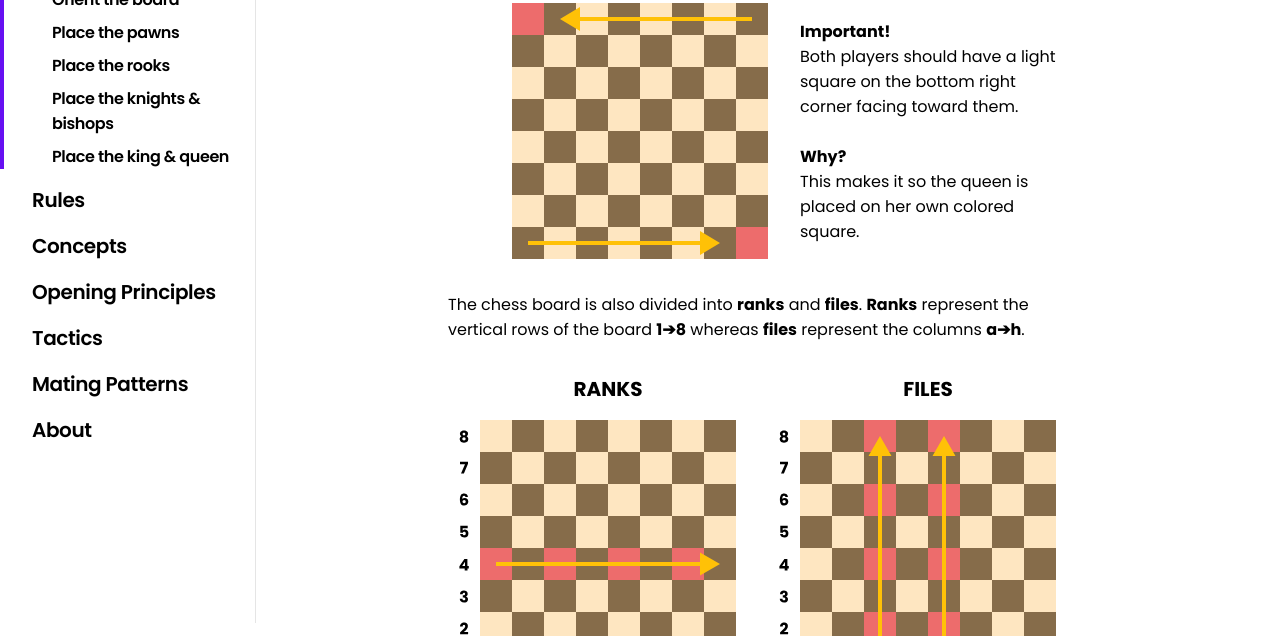
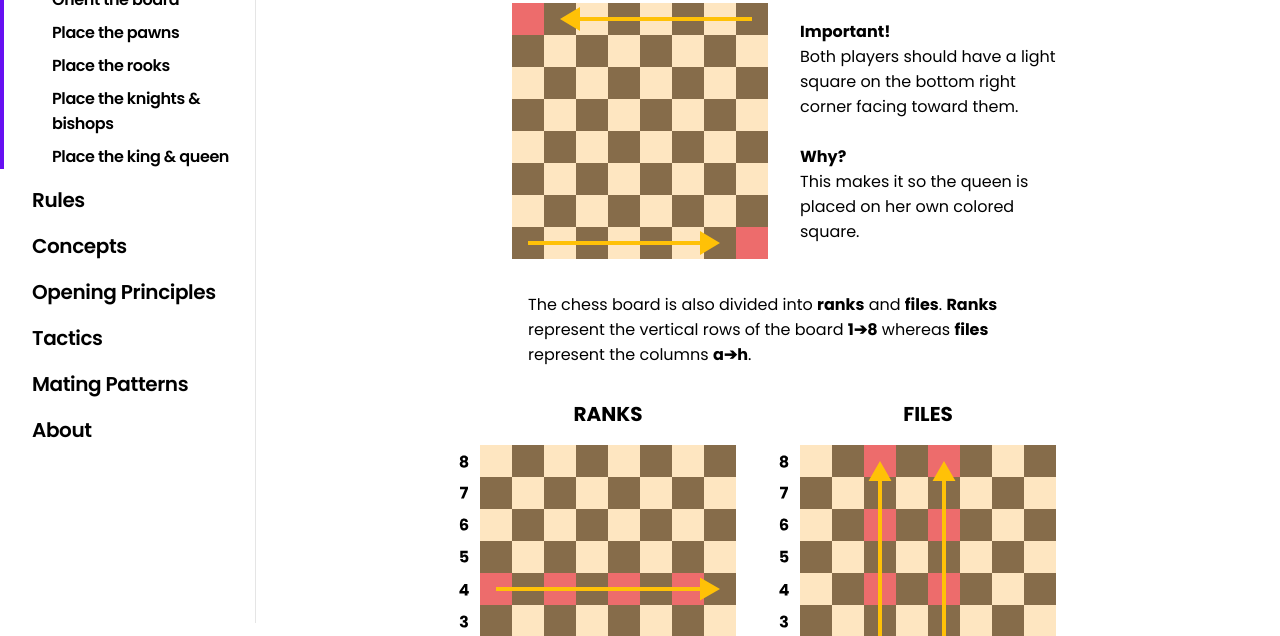
Before and after one commit to arlandfran/the-beginners-gambit, a plain HTML site: page setup.html in a window 1280 px wide. Shown: the part 177-813 px from the top of the page. Drawn offline with Linux system fonts and the light colour scheme.

Commit message:
add justify-center to flex class

```diff
--- a/assets/css/styles.css
+++ b/assets/css/styles.css
@@ -126,8 +126,9 @@ figcaption {
 }
 
 /* Utilities */
-.flex {
+.flex-center {
   display: flex;
+  justify-content: center;
 }
 
 .px-1 {
@@ -332,8 +333,7 @@ figure {
 }
 
 .fixed-width {
-  max-width: 40rem;
-  /* text-align: justify; */
+  max-width: 30rem;
 }
 
 .indent {
--- a/setup.html
+++ b/setup.html
@@ -98,7 +98,7 @@
                       square.
                     </p>
               </section>
-              <div class="flex">
+              <div class="flex-center">
                 <p class="fixed-width">
                   The chess board is also divided into <strong>ranks</strong> and <strong>files</strong>. <strong>Ranks</strong> represent the vertical rows of the board <strong>1➔8</strong> whereas <strong>files</strong> represent the columns <strong>a➔h</strong>.
               </div>
```
